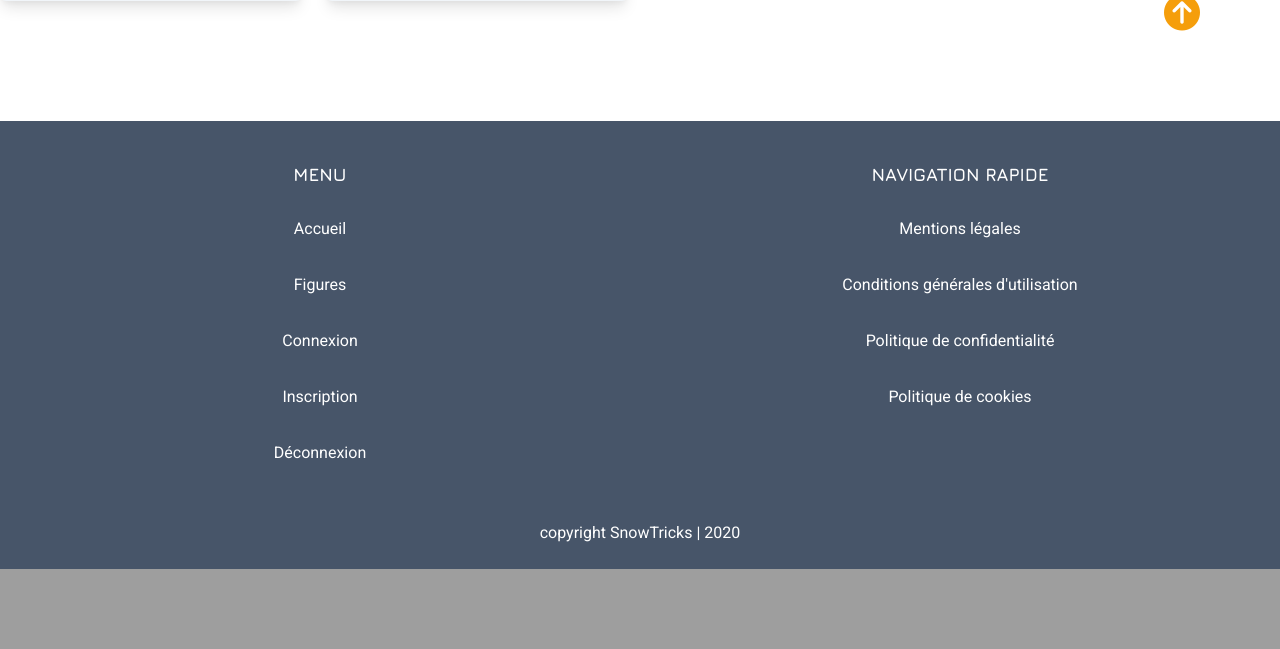
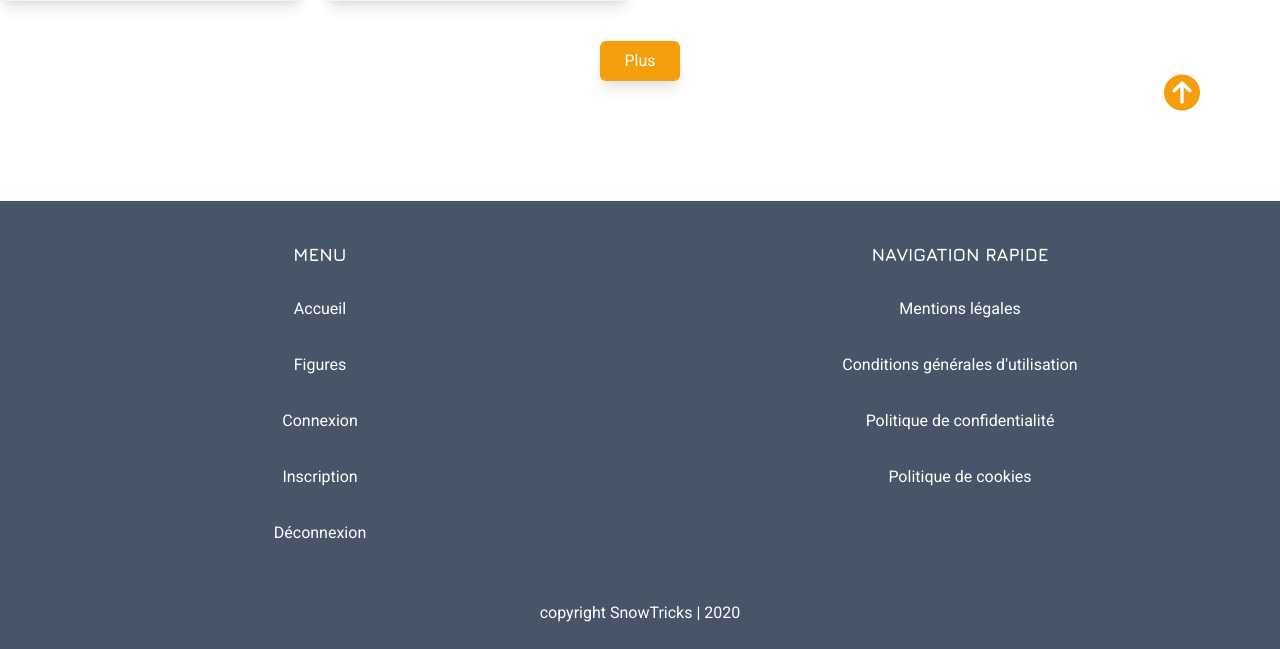
Before and after one commit to OlivierFL/snowtricks, a Symfony app: template templates/layout/index.html.twig in a window 1280 px wide. Shown: the part 1943-2592 px from the top of the page. Before the commit the page ends 2512 px from the top, so only its background shows below. Run offline with Twig, Linux system fonts and the light colour scheme; the template is opened without the code that fills it, so the values that code supplies are empty; style sheets or scripts are compiled from the project's sources; some libraries are stand-ins or nearby versions.

Commit message:
Add "load more" button on homepage

```diff
--- a/templates/layout/index.html.twig
+++ b/templates/layout/index.html.twig
@@ -55,7 +55,7 @@
     <h2 class="text-3xl md:text-4xl text-center md:text-left mb-10 md:mb-20 uppercase font-jura font-bold lg:border-l-4 border-yellow-500 lg:pl-4">
       Les derniers
       tricks ajoutés</h2>
-    <div class="grid grid-cols-1 sm:grid-cols-2 md:grid-cols-3 lg:grid-cols-4 gap-4 lg:gap-6">
+    <div class="grid grid-cols-1 sm:grid-cols-2 md:grid-cols-3 lg:grid-cols-4 gap-4 lg:gap-6 mb-10">
       <div class="bg-gray-100 rounded-md shadow-lg">
         <img src="{{ asset('build/images/hero.jpg') }}"
              alt=""
@@ -217,10 +217,17 @@
         </div>
       </div>
     </div>
+    <div class="mb-10 text-center">
+      <button class="px-6 py-2 transition duration-500 delay-100 ease-out bg-yellow-500 hover:bg-yellow-600 rounded-md text-white shadow-lg">
+        Plus
+      </button>
+    </div>
   </section>
-  <div class="relative">
-    <a href="#top" class="absolute text-center sm:text-right bottom-8 sm:bottom-12 inset-x-0 sm:right-20">
-      <i class="fas fa-arrow-circle-up text-yellow-500 text-4xl"></i>
-    </a>
+  <div class="relative pt-6 md:pt-0">
+    <div class="absolute text-center sm:text-right bottom-8 sm:bottom-12 inset-x-0 sm:right-20">
+      <a href="#top" class="">
+        <i class="fas fa-arrow-circle-up text-yellow-500 text-4xl"></i>
+      </a>
+    </div>
   </div>
 {% endblock %}
```
